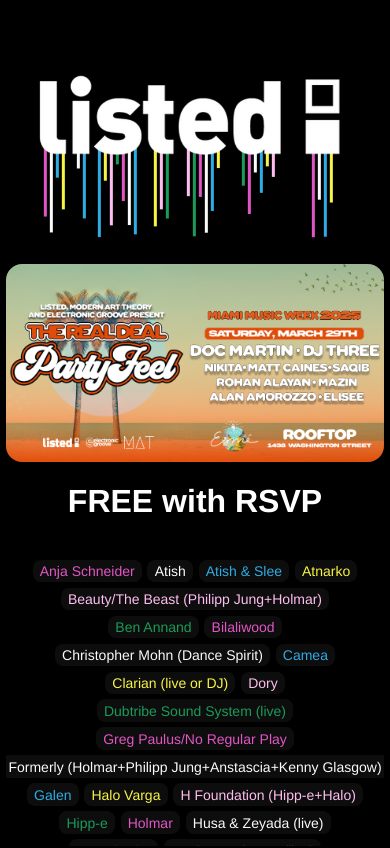
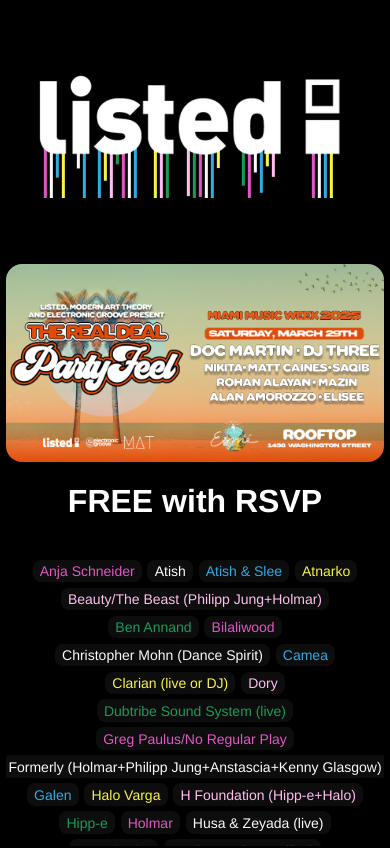
Before and after one commit to 01Clarian/listedlandinpage, a Next.js app: page / in a window 390 px wide. Built offline with nearby package versions, Linux system fonts and the light colour scheme.

Commit message:
overflow fix for mobile2

```diff
--- a/src/app/styles.scss
+++ b/src/app/styles.scss
@@ -345,6 +345,24 @@
   overflow-x: hidden;
 }
 
+@media (max-width: 390px) {
+  html, body {
+    overflow-x: hidden;
+    width: 100%;
+    position: relative;
+  }
+
+  .equalizer-bar-container,
+  .logo-with-bars {
+    overflow-x: hidden;
+    max-width: 100vw;
+  }
+
+  .letter-group {
+    max-width: 100vw;
+  }
+}
+
 .letter-group {
   display: flex;
   flex-direction: row;
```
